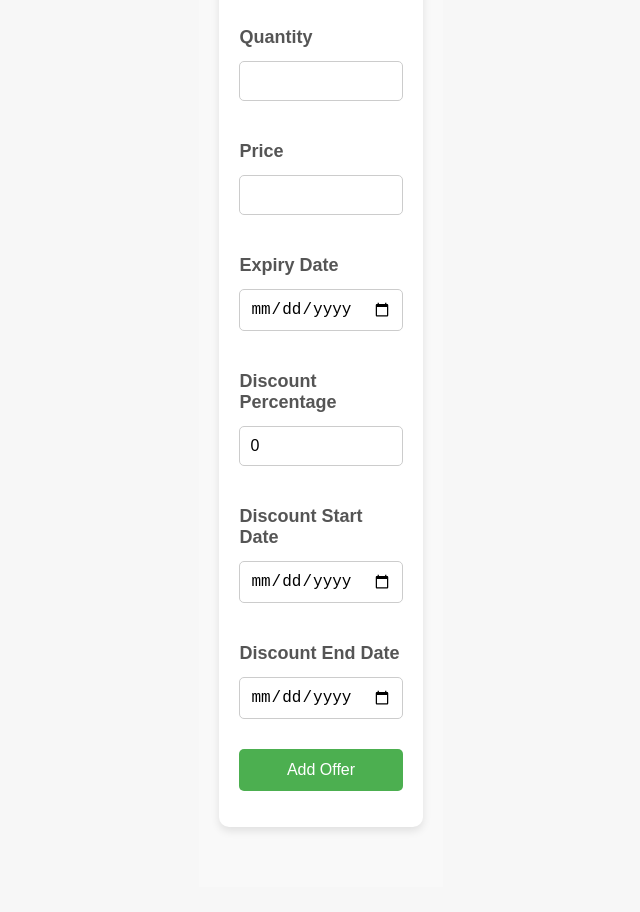
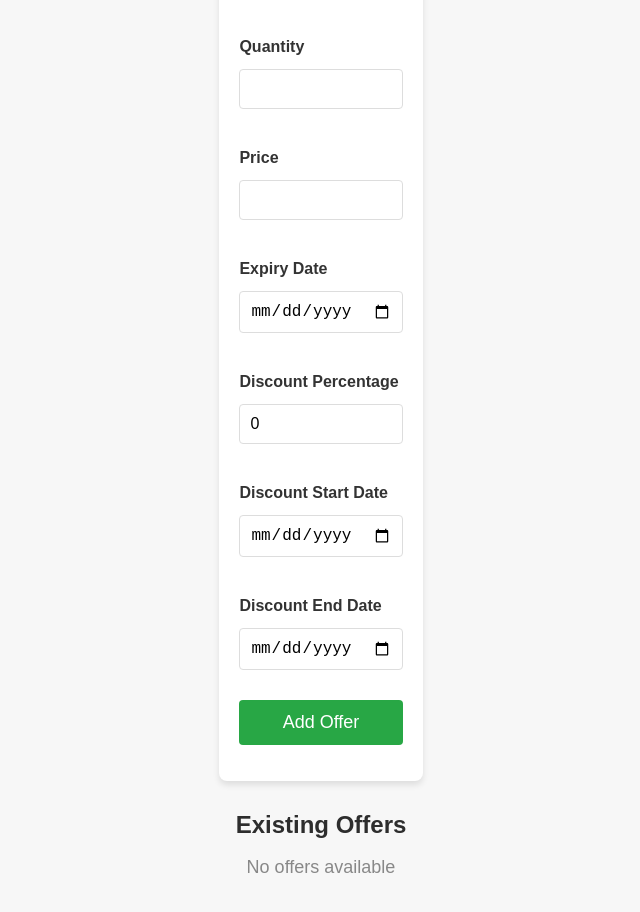
Before and after one commit to Saheerelcp/digimall, a React (Create React App) app: page /offer-section in a window 1280 px wide. Shown: the part 780-1692 px from the top of the page, without its empty margins (329-969 px from the left). Built offline with nearby package versions, Linux system fonts and the light colour scheme.

Commit message:
offers fetched

```diff
--- a/src/Seller/dashBoard/offer.js
+++ b/src/Seller/dashBoard/offer.js
@@ -4,6 +4,7 @@ import "../../styles/offer.css"; // Import the CSS file
 const OfferForm = () => {
   const [existingProducts, setExistingProducts] = useState([]); // To store existing products
   const [selectedProduct, setSelectedProduct] = useState(null); // To store the selected product details
+  const [existingOffers, setExistingOffers] = useState([]);
   const [newProduct, setNewProduct] = useState({
     productName: "",
     quantity: "",
@@ -21,6 +22,27 @@ const OfferForm = () => {
     const d = new Date(date);
     return d.toISOString().split("T")[0]; // Format as yyyy-MM-dd
   };
+  // Fetch existing offers when component mounts
+  useEffect(() => {
+    const sellerId = localStorage.getItem("sellerId"); // Retrieve sellerId from localStorage
+
+    if (!sellerId) {
+      setError("Seller ID is missing.");
+      return;
+    }
+
+    fetch(`http://localhost:5129/api/get-offers?sellerId=${sellerId}`) // Pass sellerId in the query string
+      .then((response) => response.json())
+      .then((data) => {
+        setExistingOffers(data); // Store the fetched offers in the state
+      })
+      .catch((error) => {
+        console.error("Error fetching offers:", error);
+        setError("Failed to load offers");
+      });
+  }, []); // Empty dependency array to run once on mount
+
+
 
   useEffect(() => {
     // Fetch the seller's existing products (adjust endpoint as per your backend)
@@ -54,7 +76,7 @@ const OfferForm = () => {
 
     if (product) {
       console.log("Selected Product:", product); // Log the full product data
-      console.log('product image:'+product.image);
+      console.log('product image:' + product.image);
       setSelectedProduct(product); // Update selected product if found
       // Set the new product details based on the selected product
       setNewProduct({
@@ -62,7 +84,7 @@ const OfferForm = () => {
         productName: product.productName || "",
         quantity: product.quantity || "",
         price: product.price || "",
-        image : product.image,
+        image: product.image,
         expiryDate: formatDate(product.expiryDate) || "", // Format the expiryDate
       });
     }
@@ -238,6 +260,37 @@ const OfferForm = () => {
           <button type="submit">Add Offer</button>
         </form>
       </div>
+
+      <div className="offer-list">
+        <h2>Existing Offers</h2>
+        {existingOffers.length > 0 ? (
+          <ul>
+            {existingOffers.map((offer) => (
+              <li key={offer._id} className="offer-item">
+                {/* Display Product Image */}
+                {offer.productImage && (
+                  <img
+                    src={offer.productImage}
+                    alt={offer.productName}
+                    className="offer-product-image"
+                  />
+                )}
+
+                <p><strong>Product Name:</strong> {offer.productName}</p>
+                <p><strong>Quantity:</strong> {offer.quantity}</p>
+                <p><strong>Price:</strong> {offer.price}</p>
+                <p><strong>Expiry Date:</strong> {new Date(offer.expiryDate).toLocaleDateString()}</p>
+                <p><strong>Discount:</strong> {offer.discount}%</p>
+                <p><strong>Discount Start Date:</strong> {new Date(offer.discountStartDate).toLocaleDateString()}</p>
+                <p><strong>Discount End Date:</strong> {new Date(offer.discountEndDate).toLocaleDateString()}</p>
+              </li>
+            ))}
+          </ul>
+        ) : (
+          <p>No offers available</p>
+        )}
+      </div>
+
     </div>
   );
 };
--- a/src/styles/offer.css
+++ b/src/styles/offer.css
@@ -1,157 +1,144 @@
-/* General Body Styling */
+/* offer.css */
 .complete-body {
-  height: max-content;
-  font-family: 'Arial', sans-serif;
-  color: #333;
+  font-family: Arial, sans-serif;
+  background-color: #f7f7f7;
   padding: 20px;
-  background-color: #f9f9f9;
+  max-width: 1200px;
+  margin: 0 auto;
 }
 
-/* Offer Form Styling */
 .offer-form {
-  background: #fff;
+  background-color: white;
   padding: 20px;
-  border-radius: 10px;
-  box-shadow: 0 4px 8px rgba(0, 0, 0, 0.1);
-  max-width: 600px;
-  margin: 0 auto 40px auto;
+  margin-bottom: 30px;
+  border-radius: 8px;
+  box-shadow: 0 4px 6px rgba(0, 0, 0, 0.1);
 }
 
 .offer-form h1 {
-  text-align: center;
-  color: #4CAF50;
+  color: #2d2d2d;
+  font-size: 28px;
   margin-bottom: 20px;
 }
 
-.error-message {
-  color: #d9534f;
-  text-align: center;
+.offer-form .form-group {
   margin-bottom: 15px;
 }
 
-.form-group {
-  margin-bottom: 15px;
+.offer-form label {
+  display: block;
+  font-size: 16px;
+  font-weight: bold;
+  margin-bottom: 8px;
+  color: #333;
 }
 
-.form-group label {
-  display: block;
-  font-weight: bold;
-  margin-bottom: 8px;
-  color: #555;
-}
-
-.form-group input,
-.form-group select {
+.offer-form input,
+.offer-form select {
   width: 100%;
   padding: 10px;
-  border: 1px solid #ccc;
-  border-radius: 5px;
+  border: 1px solid #ddd;
+  border-radius: 4px;
   font-size: 16px;
 }
 
+
+
+.offer-form input[type="date"] {
+  cursor: pointer;
+}
+
 .offer-form button {
-  width: 100%;
-  padding: 12px;
-  background-color: #4CAF50;
+  background-color: #28a745;
   color: white;
+  padding: 12px 20px;
   border: none;
-  border-radius: 5px;
-  font-size: 16px;
+  border-radius: 4px;
+  font-size: 18px;
   cursor: pointer;
   transition: background-color 0.3s;
 }
 
 .offer-form button:hover {
-  background-color: #45a049;
+  background-color: #218838;
 }
 
-/* Offers List Styling */
-.offers-list {
-  margin: 20px auto;
-  max-width: 800px;
-}
-
-.offers-list h2 {
-  text-align: center;
-  color: #333;
+.error-message {
+  color: red;
+  font-size: 16px;
   margin-bottom: 20px;
 }
 
-.offer-card {
-  display: flex;
-  gap: 15px;
-  background: #fff;
-  padding: 15px;
-  border-radius: 10px;
-  box-shadow: 0 4px 8px rgba(0, 0, 0, 0.1);
+.offer-list h2 {
+  font-size: 24px;
+  color: #2d2d2d;
   margin-bottom: 15px;
-  align-items: center;
 }
 
-.offer-card img {
-  width: 100px;
-  height: 100px;
-  border-radius: 10px;
-  object-fit: cover;
+.offer-list ul {
+  list-style-type: none;
+  padding: 0;
 }
 
-.offer-details {
-  flex: 1;
+.offer-item {
+  background-color: #fff;
+  padding: 15px;
+  margin-bottom: 15px;
+  border: 1px solid #ddd;
+  border-radius: 6px;
+  display: flex;
+  align-items: center;
+  box-shadow: 0 4px 6px rgba(0, 0, 0, 0.05);
+}
+
+.offer-item img {
+  max-width: 80px;
+  margin-right: 20px;
+  border-radius: 6px;
+}
+
+.offer-item p {
+  margin: 5px 0;
+  font-size: 16px;
   color: #555;
 }
 
-.offer-details h3 {
-  margin: 0;
-  font-size: 18px;
+.offer-item strong {
   color: #333;
 }
 
-.offer-details p {
-  margin: 5px 0;
-  font-size: 14px;
+.offer-item img {
+  margin-right: 15px;
 }
 
-.offer-actions {
-  display: flex;
-  gap: 10px;
-  align-items: center;
+.offer-list p {
+  font-size: 18px;
+  color: #888;
+  text-align: center;
 }
 
-.icon {
-  font-size: 20px;
-  cursor: pointer;
-  transition: color 0.3s;
-}
+/* Responsive design */
+@media (max-width: 768px) {
+  .complete-body {
+    padding: 10px;
+  }
 
-.edit-icon {
-  color: #4CAF50;
-}
+  .offer-form,
+  .offer-list {
+    margin: 0;
+    padding: 15px;
+  }
 
-.edit-icon:hover {
-  color: #45a049;
-}
-
-.delete-icon {
-  color: #d9534f;
-}
-
-.delete-icon:hover {
-  color: #c9302c;
-}
-
-/* Responsive Design */
-@media (max-width: 768px) {
-  .offer-card {
+  .offer-item {
     flex-direction: column;
     align-items: flex-start;
   }
 
-  .offer-card img {
-    width: 100%;
-    height: auto;
+  .offer-item img {
+    margin-bottom: 10px;
   }
 
-  .offer-actions {
-    justify-content: flex-start;
+  .offer-form button {
+    width: 100%;
   }
 }
```
Also changed, not shown: 1 other file (tests, documents, lock files or other folders).
